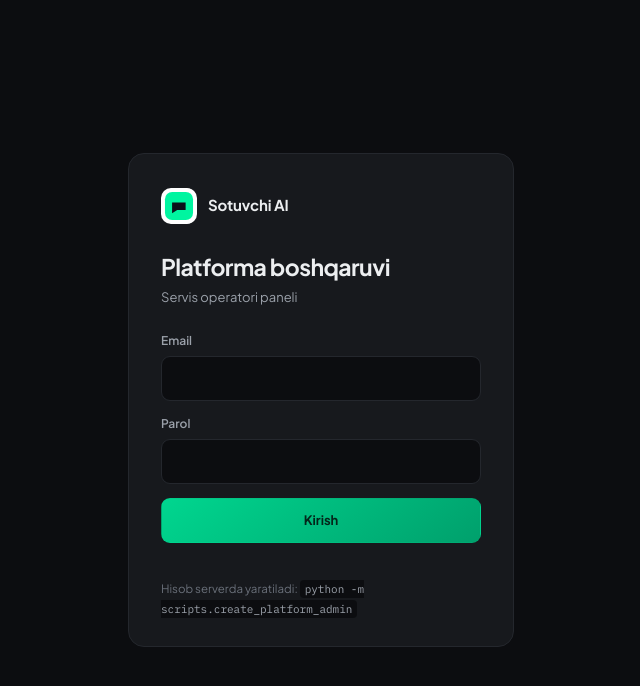
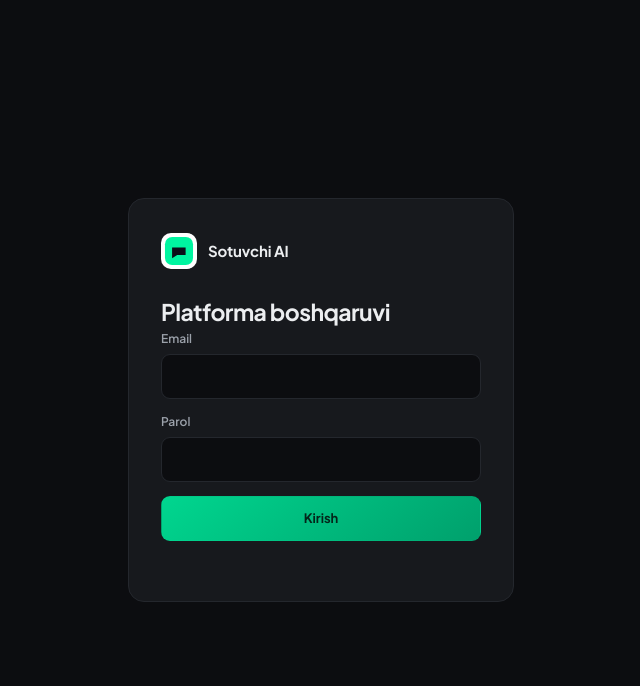
Before and after one commit to khayitovteamuz-blip/Sotuvchi-AI, a FastAPI app: page /boshqaruv in a window 1280 px wide. Shown: the top 686 px of the page, without its empty margins (319-959 px from the left). Run offline with FastAPI, Linux system fonts and the light colour scheme; data that the repository does not hold is empty.

Commit message:
fix(platform): kirish oynasidan ortiqcha yozuvlar olib tashlandi
"Servis operatori paneli" sarlavhadan keyin hech narsa qo'shmasdi.

"Hisob serverda yaratiladi: python -m scripts.create_platform_admin" esa
undan ham yomon edi: kirish sahifasiga yetgan har qanday odamga hisob
qanday yaratilishini va loyihaning ichki tuzilishini aytib turardi.
Bu ma'lumot README'da, ya'ni kerakli odamda bor.

Ishlatilmay qolgan .login-sub va .login-note qoidalari ham o'chirildi.

Co-Authored-By: Claude Opus 5 <noreply@anthropic.com>

```diff
--- a/static/css/platform.css
+++ b/static/css/platform.css
@@ -78,7 +78,6 @@ button { background: none; border: none; cursor: pointer; }
 }
 .login-brand b { font-size: 15px; font-weight: 700; letter-spacing: -0.01em; }
 .login-card h1 { font-size: 23px; font-weight: 700; letter-spacing: -0.025em; }
-.login-sub { font-size: 13px; color: var(--fg-2); margin-top: 4px; margin-bottom: 24px; }
 
 .field { display: block; margin-bottom: 14px; }
 .field > span {
@@ -109,11 +108,6 @@ input:-webkit-autofill:active {
 }
 .field textarea { min-height: 150px; resize: vertical; line-height: 1.65; font-size: 13px; }
 .login-err { min-height: 20px; margin-top: 12px; font-size: 13px; color: var(--red); font-weight: 600; }
-.login-note { margin-top: 4px; font-size: 11.5px; color: var(--fg-3); line-height: 1.7; }
-.login-note code {
-    font-family: var(--mono); font-size: 11px; color: var(--fg-2);
-    background: var(--bg); padding: 2px 5px; border-radius: 4px;
-}
 
 /* ═══ BUTTONS ═══ */
 .btn {
--- a/templates/platform.html
+++ b/templates/platform.html
@@ -21,7 +21,6 @@
             <b>Sotuvchi AI</b>
         </div>
         <h1>Platforma boshqaruvi</h1>
-        <p class="login-sub">Servis operatori paneli</p>
 
         <label class="field">
             <span>Email</span>
@@ -34,9 +33,6 @@
 
         <button type="submit" class="btn btn-go" id="plat-login-btn">Kirish</button>
         <p class="login-err" id="plat-login-error"></p>
-        <p class="login-note">
-            Hisob serverda yaratiladi: <code>python -m scripts.create_platform_admin</code>
-        </p>
     </form>
 </div>
 
```
